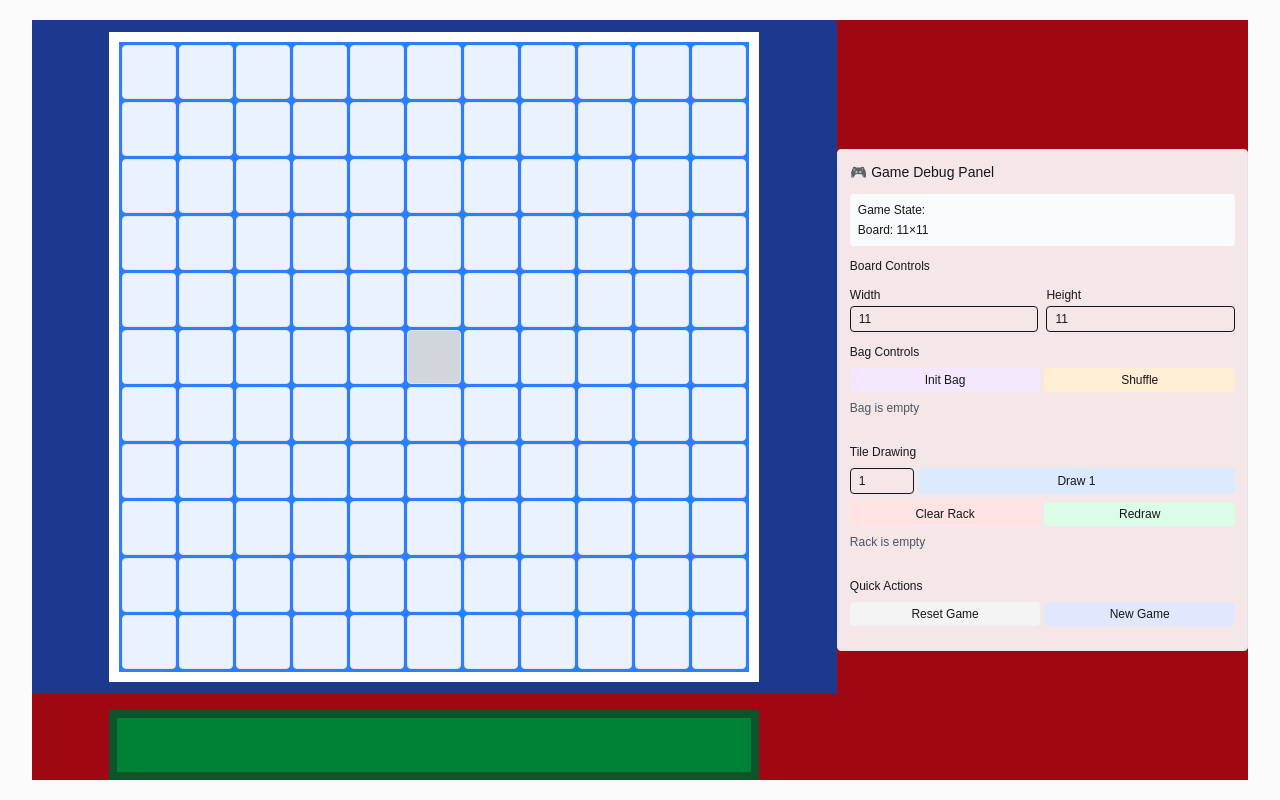
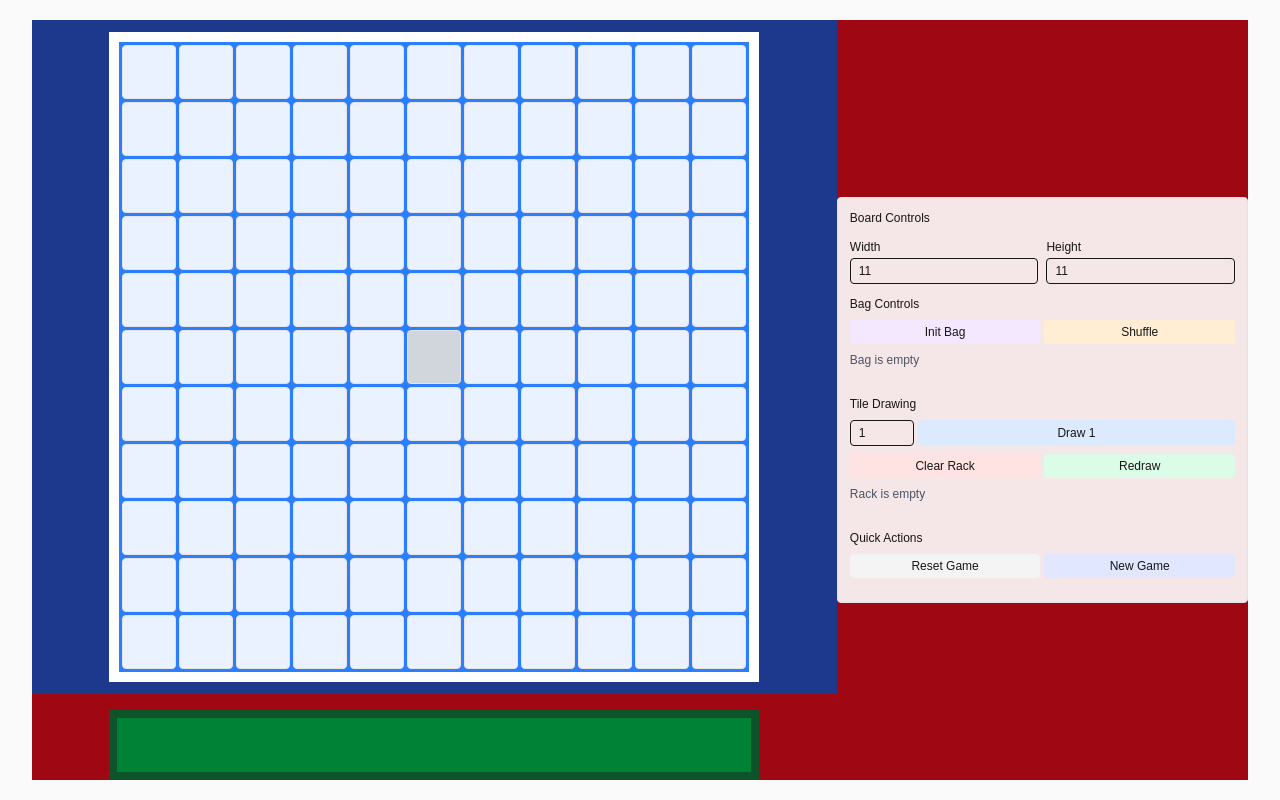
Before and after one commit to atyrode/pad, a Next.js app: page / in a window 1280 px wide. Built offline with nearby package versions, Linux system fonts and the light colour scheme.

Commit message:
refactor: simplify Debug component by removing game state info for a cleaner interface

```diff
--- a/src/components/Debug.tsx
+++ b/src/components/Debug.tsx
@@ -41,13 +41,6 @@ export default function Debug() {
 
   return (
     <div className="w-1/2 p-3 bg-white/90 dark:bg-zinc-900 border border-zinc-200 dark:border-zinc-700 rounded-sm overflow-y-auto">
-      <div className="mb-3 font-medium text-sm">🎮 Game Debug Panel</div>
-
-      {/* Game State Info */}
-      <div className="mb-3 p-2 bg-gray-50 dark:bg-gray-800 rounded text-xs">
-        <div className="font-medium mb-1">Game State:</div>
-        <div>Board: {state.boardWidth}×{state.boardHeight}</div>
-      </div>
 
       {/* Board Controls */}
       <div className="mb-3">
```
